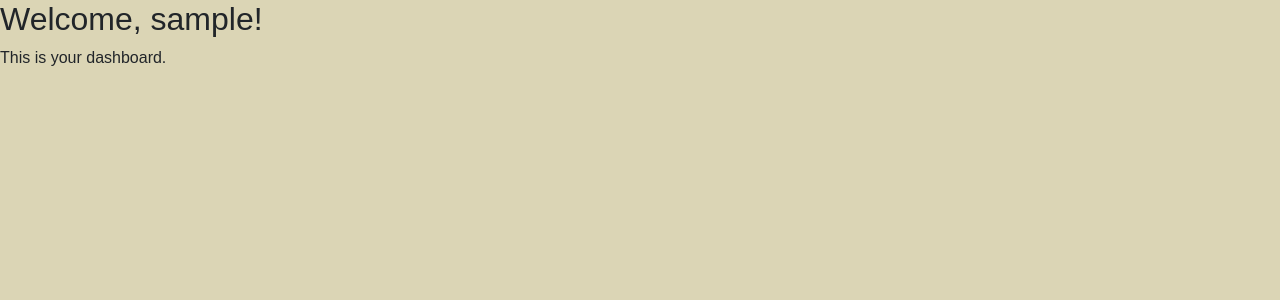
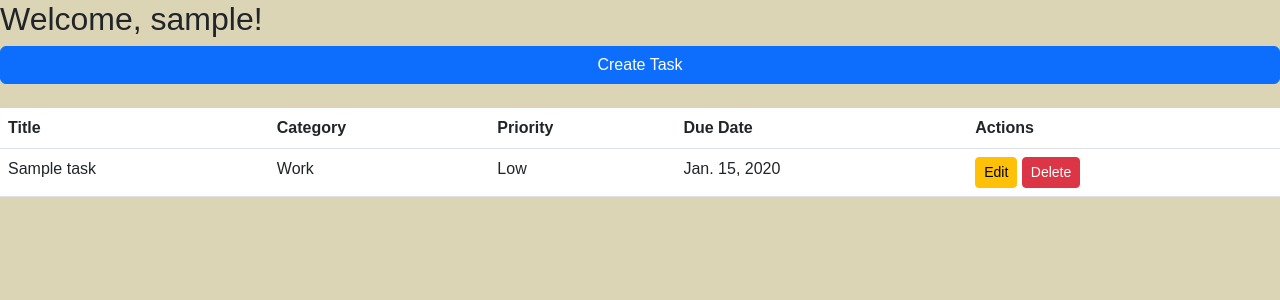
Before and after one commit to LisaReitinger/the-task-tracker, a Django app: page /dashboard/ in a window 1280 px wide. Shown: the top 300 px of the page. Run offline with Django 4.2, Linux system fonts and the light colour scheme; a user stored in the database is signed in; tables that the repository leaves empty hold one stand-in row (values such as "Sample post").

Commit message:
Create basic dashboard layout and task functionality

```diff
--- a/taskmanager_django/urls.py
+++ b/taskmanager_django/urls.py
@@ -30,6 +30,8 @@ urlpatterns = [
 
     # Task views
     path('dashboard/', views.dashboard, name='dashboard'),
-    path('new_task/', views.new_task, name='new_task'),
+    path('task/create/', views.task_create, name='task_create'),
+    path('task/update/<int:pk>/', views.task_update, name='task_update'),
+    path('task/delete/<int:pk>/', views.task_delete, name='task_delete'),
     path('error/', views.error, name='error'),  # Error page
 ]
--- a/tasks/forms.py
+++ b/tasks/forms.py
@@ -25,9 +25,5 @@ class TaskForm(forms.ModelForm):
         model = Task
         fields = ['title', 'description', 'category', 'priority', 'due_date']
         widgets = {
-            'title': forms.TextInput(attrs={'class': 'form-control', 'placeholder': 'Task Title'}),
-            'description': forms.Textarea(attrs={'class': 'form-control', 'placeholder': 'Task Description'}),
-            'category': forms.TextInput(attrs={'class': 'form-control', 'placeholder': 'Category'}),
-            'priority': forms.Select(attrs={'class': 'form-control'}),
-            'due_date': forms.DateInput(attrs={'type': 'date', 'class': 'form-control'}),
+            'due_date': forms.DateInput(attrs={'type': 'date'}),
         }
--- a/tasks/models.py
+++ b/tasks/models.py
@@ -1,13 +1,27 @@
 from django.db import models
-from django.contrib.auth.models import User  # Import built-in User
+from django.contrib.auth.models import User
 
 class Task(models.Model):
-    title = models.CharField(max_length=150)
+    CATEGORY_CHOICES = [
+        ('Work', 'Work'),
+        ('Personal', 'Personal'),
+        ('Health', 'Health'),
+    ]
+
+    PRIORITY_CHOICES = [
+        ('Low', 'Low'),
+        ('Medium', 'Medium'),
+        ('High', 'High'),
+    ]
+
+    user = models.ForeignKey(User, on_delete=models.CASCADE)
+    title = models.CharField(max_length=200)
     description = models.TextField(blank=True)
-    category = models.CharField(max_length=50)
-    priority = models.CharField(max_length=10)
-    due_date = models.DateField()
-    user = models.ForeignKey(User, on_delete=models.CASCADE)
+    category = models.CharField(max_length=50, choices=CATEGORY_CHOICES, default='Work')
+    priority = models.CharField(max_length=10, choices=PRIORITY_CHOICES, default='Medium')
+    due_date = models.DateField(null=True, blank=True)
+    completed = models.BooleanField(default=False)
+    created_at = models.DateTimeField(auto_now_add=True)
 
     def __str__(self):
         return self.title
--- a/tasks/templates/tasks/dashboard.html
+++ b/tasks/templates/tasks/dashboard.html
@@ -2,5 +2,33 @@
 {% block title %}Dashboard{% endblock %}
 {% block content %}
 <h2>Welcome, {{ user.username }}!</h2>
-<p>This is your dashboard.</p>
+<a href="{% url 'task_create' %}" class="btn btn-primary">Create Task</a>
+<table class="table mt-4">
+    <thead>
+        <tr>
+            <th>Title</th>
+            <th>Category</th>
+            <th>Priority</th>
+            <th>Due Date</th>
+            <th>Actions</th>
+        </tr>
+    </thead>
+    <tbody>
+        {% for task in tasks %}
+        <tr>
+            <td>{{ task.title }}</td>
+            <td>{{ task.category }}</td>
+            <td>{{ task.priority }}</td>
+            <td>{{ task.due_date }}</td>
+            <td>
+                <a href="{% url 'task_update' task.pk %}" class="btn btn-warning btn-sm">Edit</a>
+                <form method="POST" action="{% url 'task_delete' task.pk %}" style="display:inline;">
+                    {% csrf_token %}
+                    <button type="submit" class="btn btn-danger btn-sm">Delete</button>
+                </form>
+            </td>
+        </tr>
+        {% endfor %}
+    </tbody>
+</table>
 {% endblock %}
--- a/tasks/views.py
+++ b/tasks/views.py
@@ -1,4 +1,4 @@
-from django.shortcuts import render, redirect
+from django.shortcuts import render, redirect, get_object_or_404
 from django.contrib.auth import login, authenticate, logout
 from django.contrib.auth.forms import UserCreationForm, AuthenticationForm
 from django.contrib.auth.models import User
@@ -30,20 +30,18 @@ def login_view(request):
         if form.is_valid():
             user = form.get_user()
             login(request, user)
-            messages.success(request, 'Logged in successfully!')
-            return redirect('dashboard')  # Redirect to a dashboard or home page
-        else:
-            messages.error(request, 'Invalid username or password.')
+            return redirect('dashboard')
     else:
         form = AuthenticationForm()
     return render(request, 'tasks/login.html', {'form': form})
 
 @login_required
 def dashboard(request):
-    return render(request, 'tasks/dashboard.html')
+    tasks = Task.objects.filter(user=request.user).order_by('due_date')
+    return render(request, 'tasks/dashboard.html', {'tasks': tasks})
 
 @login_required
-def new_task(request):
+def task_create(request):
     if request.method == 'POST':
         form = TaskForm(request.POST)
         if form.is_valid():
@@ -53,7 +51,27 @@ def new_task(request):
             return redirect('dashboard')
     else:
         form = TaskForm()
-    return render(request, 'tasks/new_task.html', {'form': form})
+    return render(request, 'tasks/task_form.html', {'form': form})
+
+@login_required
+def task_update(request, pk):
+    task = get_object_or_404(Task, pk=pk, user=request.user)
+    if request.method == 'POST':
+        form = TaskForm(request.POST, instance=task)
+        if form.is_valid():
+            form.save()
+            return redirect('dashboard')
+    else:
+        form = TaskForm(instance=task)
+    return render(request, 'tasks/task_form.html', {'form': form})
+
+@login_required
+def task_delete(request, pk):
+    task = get_object_or_404(Task, pk=pk, user=request.user)
+    if request.method == 'POST':
+        task.delete()
+        return redirect('dashboard')
+    return render(request, 'tasks/task_confirm_delete.html', {'task': task})
 
 def error(request):
     return render(request, 'tasks/error.html')
```
Also changed, not shown: tasks/templates/tasks/task_confirm_delete.html (added, +10 -0 lines), tasks/templates/tasks/task_form.html (added, +10 -0 lines), tasks/migrations/0001_initial.py (added), tasks/migrations/__init__.py (added).
